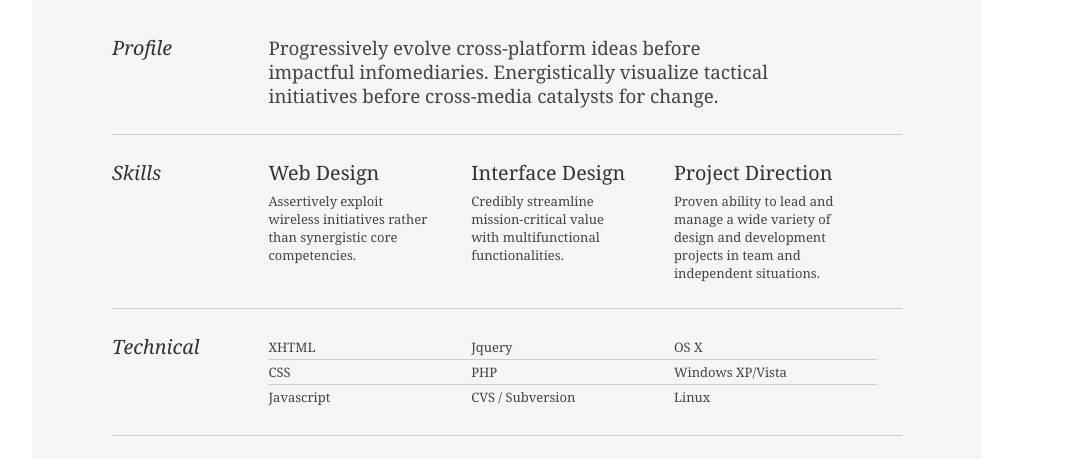
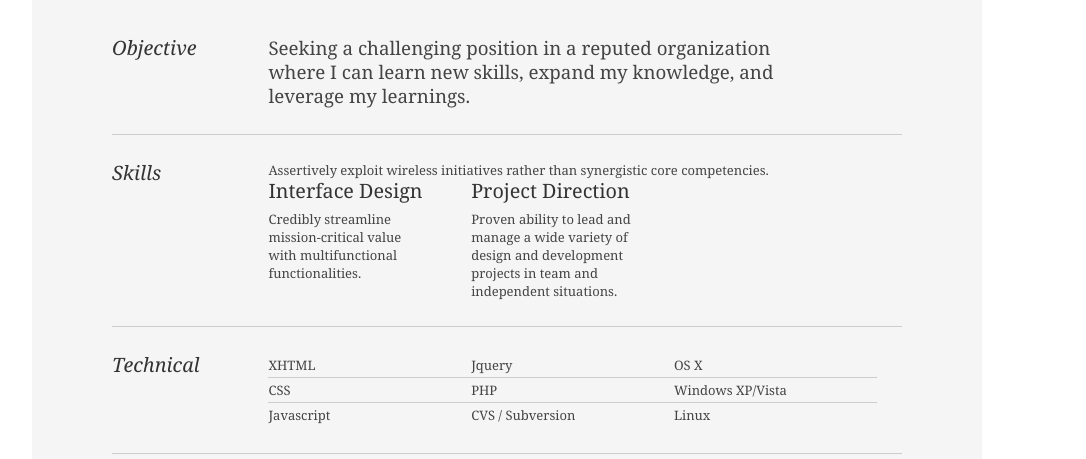
Before and after one commit to Lovella27/Lovella27.github.io, a plain HTML site: page index.html in a window 1280 px wide. Shown: the part 296-755 px from the top of the page, without its empty margins (133-1219 px from the left). Drawn offline with Linux system fonts and the light colour scheme.

Commit message:
created index.html

```diff
--- a/index.html
+++ b/index.html
@@ -41,11 +41,11 @@
 
 					<div class="yui-gf">
 						<div class="yui-u first">
-							<h2>Profile</h2>
+							<h2>Objective</h2>
 						</div>
 						<div class="yui-u">
 							<p class="enlarge">
-								Progressively evolve cross-platform ideas before impactful infomediaries. Energistically visualize tactical initiatives before cross-media catalysts for change.
+                                Seeking a challenging position in a reputed organization where I can learn new skills, expand my knowledge, and leverage my learnings.
 							</p>
 						</div>
 					</div><!--// .yui-gf -->
@@ -56,8 +56,8 @@
 						</div>
 						<div class="yui-u">
 
-								<div class="talent">
-									<h2>Web Design</h2>
+								<div class="">
+									<h2></h2>
 									<p>Assertively exploit wireless initiatives rather than synergistic core competencies.	</p>
 								</div>
 
```
